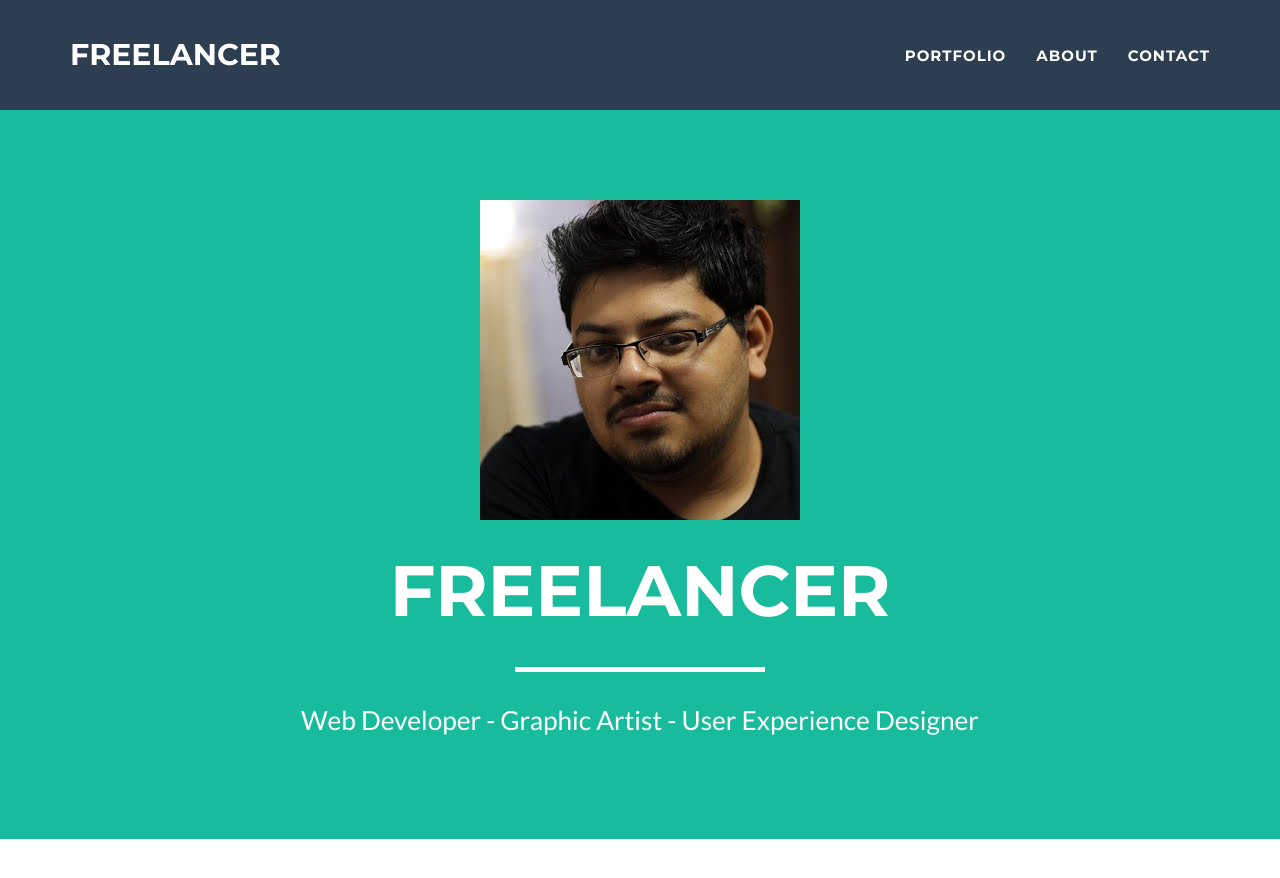
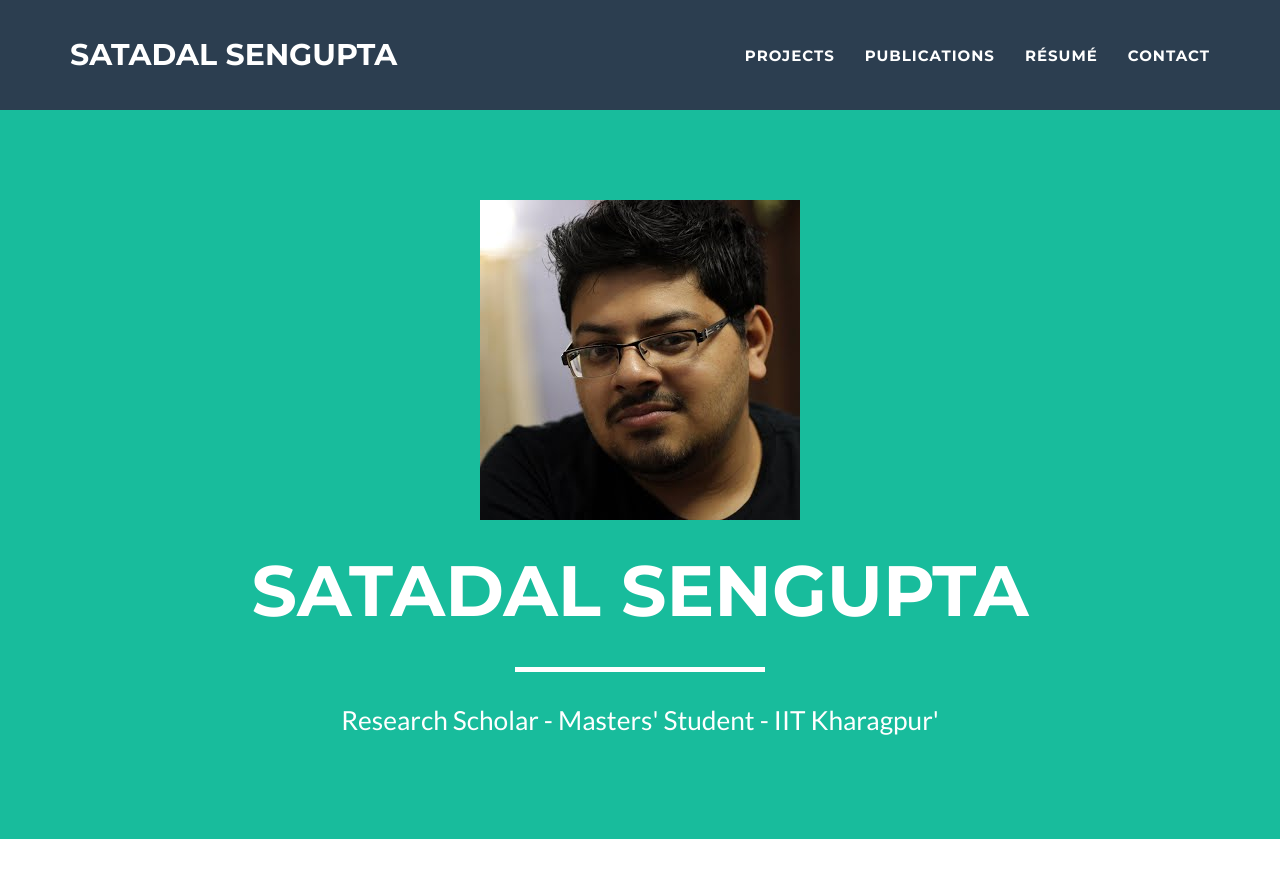
Before and after one commit to SatadalSengupta/satadalsengupta.github.io, a Jekyll site: the page built from index.html, in a window 1280 px wide and 900 px high. Shown: the top 878 px of the window. Built offline with Jekyll 4.4.1, drawn with Linux system fonts in a browser that asks for light colours.

Commit message:
Customizations

```diff
--- a/_config.yml
+++ b/_config.yml
@@ -1,10 +1,10 @@
 # Site settings
-title: Freelancer
-email: your-email@domain.com
-url: https://example.github.io
+title: Satadal Sengupta
+email: satadal.sengupta@iitkgp.ac.in
+url: https://satadalsengupta.github.io
 description: "Write an awesome description for your new site here. You can edit this line in _config.yml. It will appear in your document head meta (for Google search results) and in your feed.xml site description."
-skills: "Web Developer - Graphic Artist - User Experience Designer"
-meta_author: LastName FirstName
+skills: "Research Scholar - Masters' Student - IIT Kharagpur'"
+meta_author: Sengupta Satadal
 
 # Google webmaster tools
 google_verify:
--- a/_includes/nav.html
+++ b/_includes/nav.html
@@ -19,10 +19,13 @@
                         <a href="#page-top"></a>
                     </li>
                     <li class="page-scroll">
-                        <a href="#portfolio">Portfolio</a>
+                        <a href="#projects">Projects</a>
                     </li>
                     <li class="page-scroll">
-                        <a href="#about">About</a>
+                        <a href="#publications">Publications</a>
+                    </li>
+                    <li class="page-scroll">
+                        <a href="#resume">Résumé</a>
                     </li>
                     <li class="page-scroll">
                         <a href="#contact">Contact</a>
```
